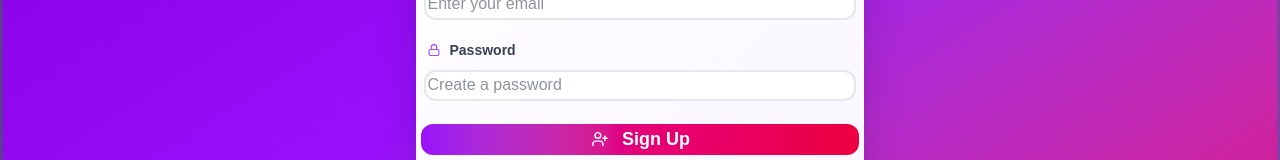
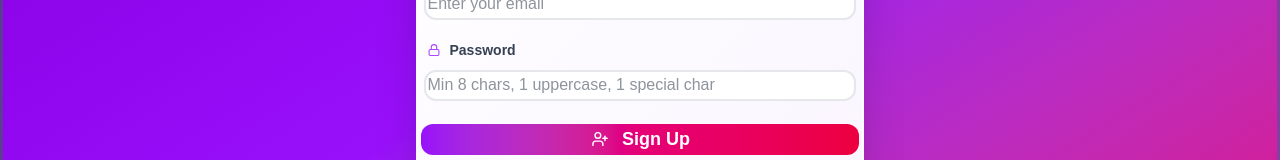
Before and after one commit to Sinha28Shivam/smart-todo-application, a Next.js app in the folder frontend/: page /signup in a window 1280 px wide. Shown: the part 420-580 px from the top of the page. Built offline with nearby package versions, Linux system fonts and the light colour scheme; no server answers.

Commit message:
feat: implement user authentication system with registration, login, and Google OAuth support

```diff
--- a/frontend/src/app/login/page.jsx
+++ b/frontend/src/app/login/page.jsx
@@ -11,12 +11,10 @@ export default function LoginPage() {
     const [error, setError] = useState("");
     const [isLoading, setIsLoading] = useState(false);
     const router = useRouter();
+    const BASE_URL = process.env.NEXT_PUBLIC_API_URL || "http://localhost:5000/api";
 
     const handleGoogleLogin = () => {
-        const BASE_URL = process.env.NEXT_PUBLIC_API_URL || "http://localhost:5000/api";
-
         console.log("clicked");
-
 
         window.location.href = `${BASE_URL}/auth/google`; // Redirect to backend for Google OAuth
     };
--- a/frontend/src/app/signup/page.jsx
+++ b/frontend/src/app/signup/page.jsx
@@ -93,7 +93,9 @@ export default function SignupPage() {
                                 <Lock className="w-4 h-4 text-purple-500" /> Password
                             </label>
                             <input
-                                type="password" placeholder="Create a password" required
+                                type="password" placeholder="Min 8 chars, 1 uppercase, 1 special char" required
+                                pattern="^(?=.*[a-z])(?=.*[A-Z])(?=.*\d)(?=.*[@$!%*?&])[A-Za-z\d@$!%*?&]{8,}$"
+                                title="Password must contain at least 8 characters, one uppercase letter, one lowercase letter, one number, and one special character."
                                 className="w-full px-5 py-3 border-2 border-gray-200 rounded-xl focus:outline-none focus:ring-2 focus:ring-purple-500 transition-all bg-white
                                 text-gray-800"
                                 onChange={(e) => setFormData({...formData, password: e.target.value})}
```
Also changed, not shown: 2 other files (tests, documents, lock files or other folders).
